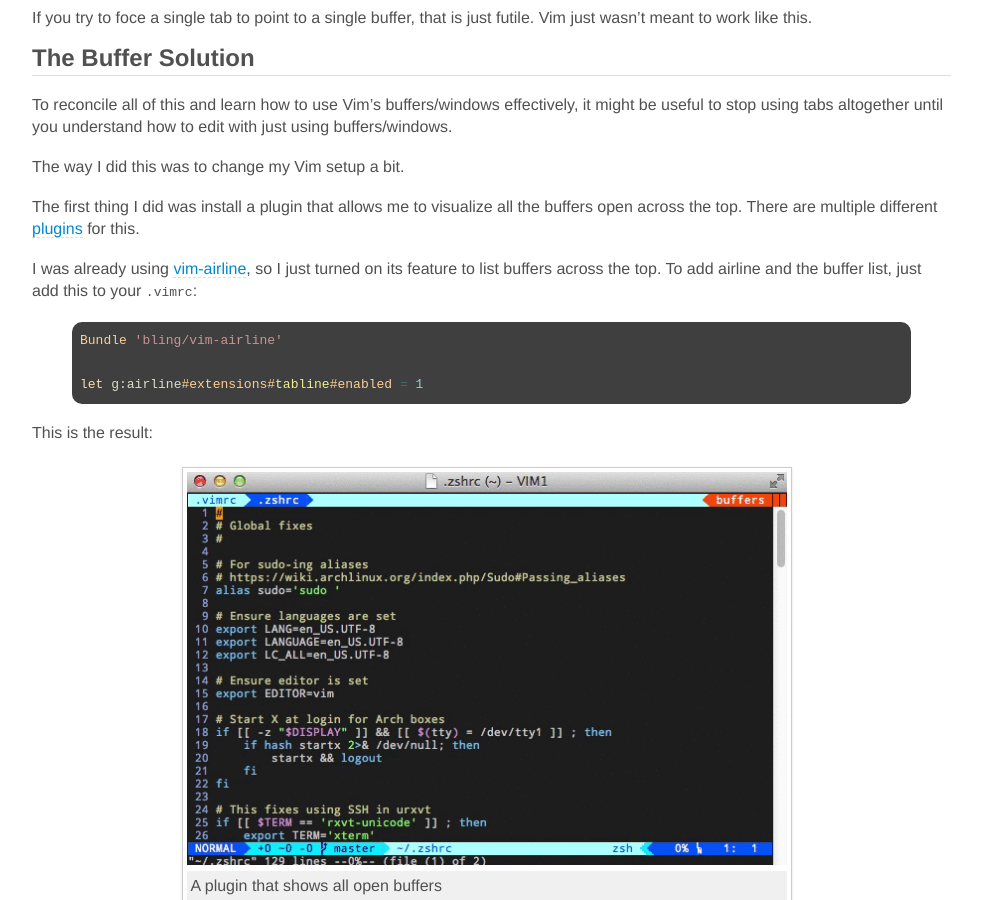
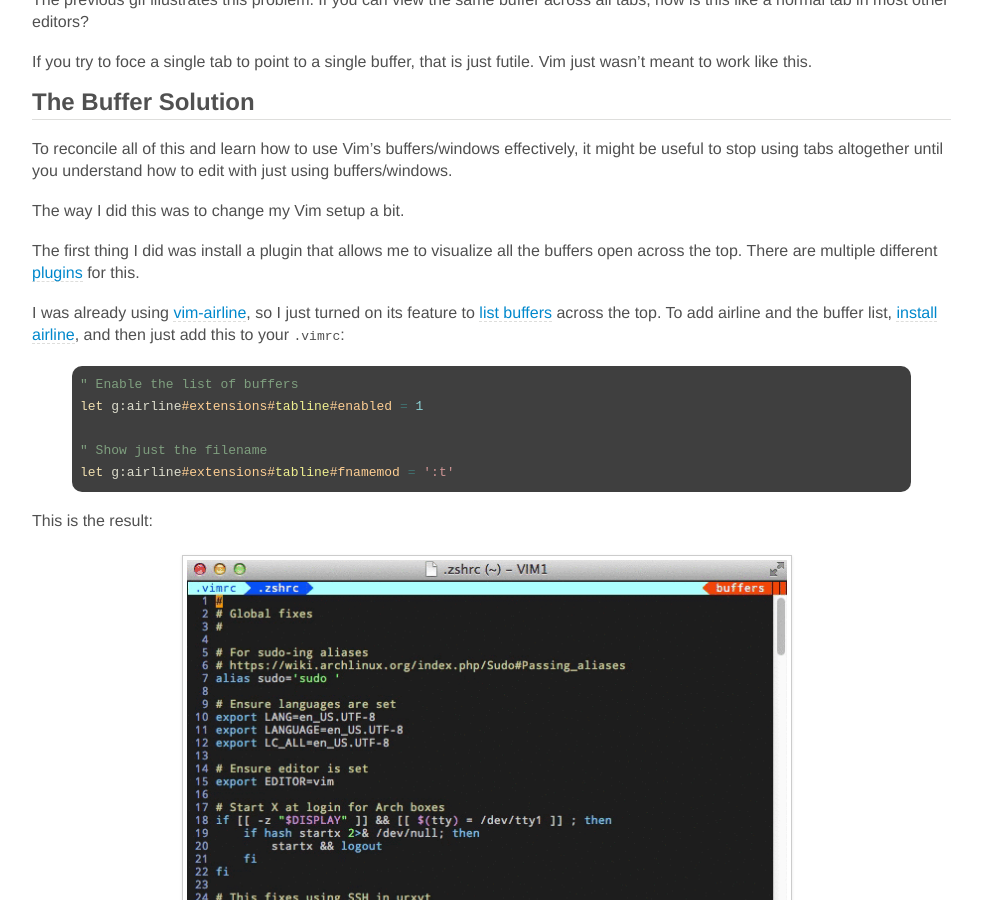
Before and after one commit to jdavis/jdavis.github.com, a Jekyll site: the page built from _posts/2014-04-05-vim-tab-madness-buffers-vs-tabs.md, in a window 1280 px wide and 900 px high, scrolled down 3660 px. Shown: the whole window, without its empty margins (239-1221 px from the left). Built offline with Jekyll 4.4.1, drawn with Linux system fonts in a browser that asks for light colours; some web fonts are replaced; Markdown is read by kramdown in place of the engine named in the settings; some of the changed text lies outside the part shown.

Commit message:
Add more airline links, remove Vundle line

```diff
--- a/_posts/2014-04-05-vim-tab-madness-buffers-vs-tabs.md
+++ b/_posts/2014-04-05-vim-tab-madness-buffers-vs-tabs.md
@@ -170,14 +172,17 @@ The first thing I did was install a plugin that allows me to visualize all the
 buffers open across the top. There are multiple different [plugins][buf-plugins]
 for this.
 
-I was already using [vim-airline][vim-airline], so I just turned on its feature
-to list buffers across the top. To add airline and the buffer list, just add
-this to your `.vimrc`:
+I was already using [vim-airline][airline], so I just turned on its feature to
+[list buffers][airline-buffers] across the top. To add airline and the buffer
+list, [install airline][airline-install], and then just add this to your
+`.vimrc`:
 
 {% highlight vim %}
-Bundle 'bling/vim-airline'
+" Enable the list of buffers
+let g:airline#extensions#tabline#enabled = 1
 
-let g:airline#extensions#tabline#enabled = 1
+" Show just the filename
+let g:airline#extensions#tabline#fnamemod = ':t'
 {% endhighlight %}
 
 This is the result:
@@ -259,6 +264,8 @@ to [contact][contact] me, I love talking with people =]
 
 [contact]: /#contact
 [buf-plugins]: http://vim.wikia.com/wiki/Easier_buffer_switching#Scripts
-[vim-airline]: https://github.com/bling/vim-airline#smarter-tab-line
+[airline]: https://github.com/bling/vim-airline
+[airline-install]: https://github.com/bling/vim-airline#installation
+[airline-buffers]: https://github.com/bling/vim-airline#smarter-tab-line
 [vim-layout]: http://stackoverflow.com/a/103590
 [vimrc]: https://github.com/jdavis/dotfiles/blob/master/.vimrc
```
Also changed, not shown: other parts of _posts/2014-04-05-vim-tab-madness-buffers-vs-tabs.md (+2 -0 lines).
